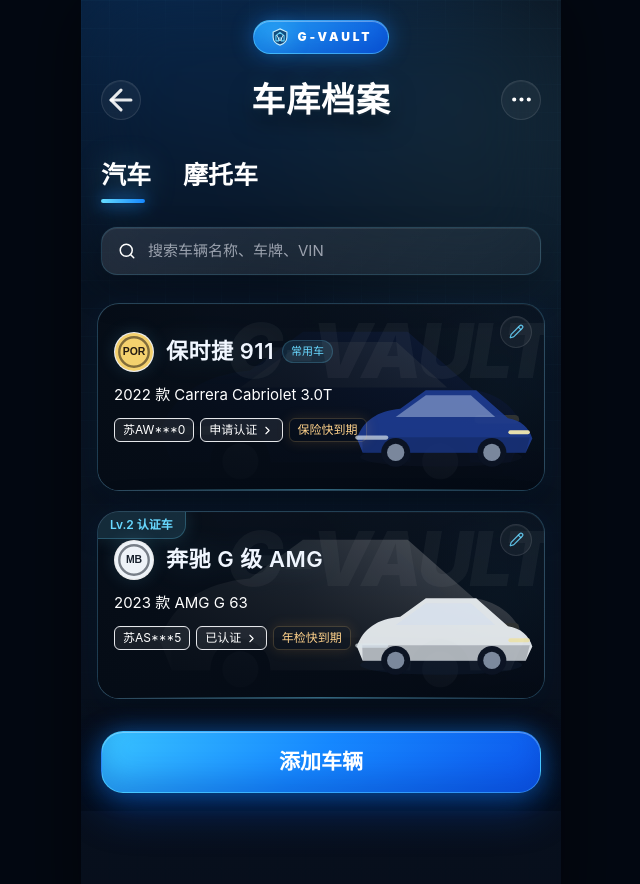
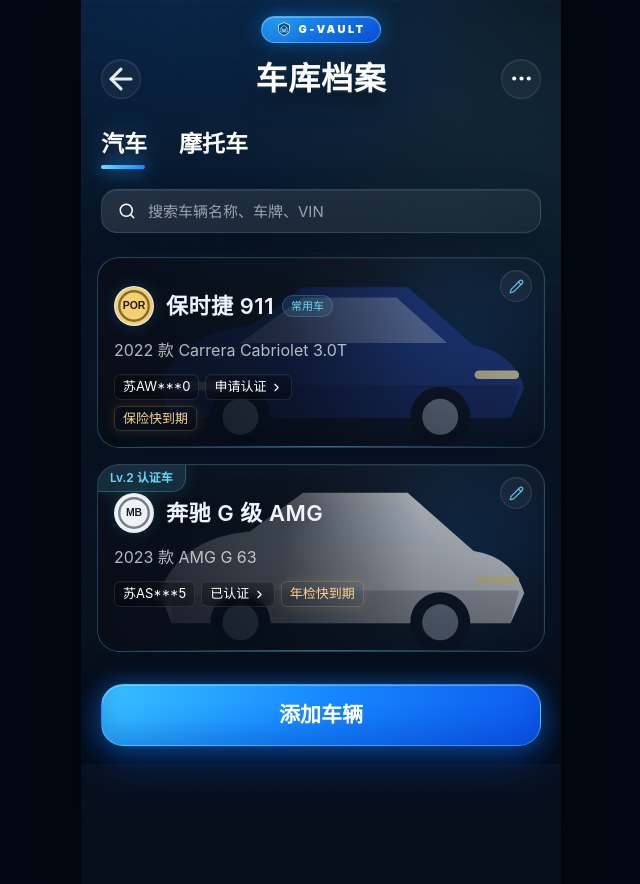
Before and after one commit to SWX2026/my-garage, a React (Vite) app: page / in a window 1280 px wide. Shown: the top 884 px of the page, without its empty margins (319-959 px from the left). Built offline with nearby package versions, Linux system fonts and the light colour scheme.

Commit message:
clarify vehicle photo card backgrounds

```diff
--- a/src/main.jsx
+++ b/src/main.jsx
@@ -203,21 +203,21 @@
   return (
     <main className="min-h-screen bg-[#030812] text-white">
       <div className="garage-shell mx-auto min-h-screen max-w-[480px] pb-32 shadow-[0_0_70px_rgba(0,0,0,.55)]">
-        <header className="sticky top-0 z-20 bg-gradient-to-b from-[#06101f]/96 via-[#06101f]/88 to-[#06101f]/58 px-5 pb-5 pt-5 backdrop-blur-2xl">
-          <div className="mb-5 flex justify-center">
+        <header className="sticky top-0 z-20 bg-gradient-to-b from-[#06101f]/96 via-[#06101f]/88 to-[#06101f]/58 px-5 pb-4 pt-4 backdrop-blur-2xl">
+          <div className="mb-3 flex justify-center">
             <BrandLogo compact />
           </div>
           <div className="grid grid-cols-[40px_1fr_40px] items-center">
             <button className="icon-line-button grid h-10 w-10 place-items-center rounded-full text-white/90" aria-label="返回">
               <ArrowLeft size={34} strokeWidth={2.2} />
             </button>
-            <h1 className="title-emboss text-center text-[34px] font-semibold tracking-wide">车库档案</h1>
+            <h1 className="title-emboss text-center text-[32px] font-semibold tracking-wide">车库档案</h1>
             <button className="icon-line-button grid h-10 w-10 place-items-center rounded-full text-white/72" aria-label="更多">
               <MoreHorizontal size={25} />
             </button>
           </div>
           <TabBar activeTab={activeTab} setActiveTab={setActiveTab} />
-          <label className="glass-search mt-6 flex h-12 items-center gap-3 rounded-2xl px-4 text-white/62">
+          <label className="glass-search mt-5 flex h-11 items-center gap-3 rounded-2xl px-4 text-white/62">
             <Search size={18} />
             <input
               value={query}
@@ -228,7 +228,7 @@
           </label>
         </header>
 
-        <section className="space-y-5 px-4 pt-2">
+        <section className="space-y-4 px-4 pt-2">
           {visibleVehicles.length ? (
             visibleVehicles.map((vehicle, index) => (
               <VehicleCard key={vehicle.id} vehicle={vehicle} index={index} onOpen={() => setDetail(vehicle)} onEdit={() => openEdit(vehicle)} />
@@ -262,12 +262,12 @@
     ['motorcycle', '摩托车'],
   ];
   return (
-    <nav className="mt-8 flex gap-8">
+    <nav className="mt-6 flex gap-8">
       {tabs.map(([key, label]) => (
         <button
           key={key}
           onClick={() => setActiveTab(key)}
-          className={`relative pb-2 text-[25px] font-semibold transition active:scale-95 ${activeTab === key ? 'text-white drop-shadow-[0_0_14px_rgba(104,216,255,.25)]' : 'text-white/52'}`}
+          className={`relative pb-2 text-[23px] font-semibold transition active:scale-95 ${activeTab === key ? 'text-white drop-shadow-[0_0_14px_rgba(104,216,255,.25)]' : 'text-white/52'}`}
         >
           {label}
           {activeTab === key && <span className="absolute bottom-0 left-0 h-1 w-11 rounded-full bg-[linear-gradient(90deg,#65dcff,#1688ff)] shadow-[0_0_16px_rgba(22,136,255,.95)]" />}
@@ -288,15 +288,14 @@
     >
       {hasPhoto && (
         <div
-          className="absolute inset-0 bg-cover bg-center opacity-75"
+          className="absolute inset-0 bg-cover bg-center opacity-[.88]"
           style={{ backgroundImage: `url(${vehicle.vehicleImage})` }}
         />
       )}
-      <div className={`absolute inset-0 ${hasPhoto ? 'bg-[linear-gradient(90deg,rgba(5,12,22,.94)_0%,rgba(5,12,22,.76)_46%,rgba(5,12,22,.36)_100%),linear-gradient(180deg,rgba(5,12,22,.2)_0%,rgba(3,8,18,.9)_100%)]' : ''}`} />
+      <div className={`absolute inset-0 ${hasPhoto ? 'bg-[linear-gradient(90deg,rgba(5,12,22,.88)_0%,rgba(5,12,22,.64)_42%,rgba(5,12,22,.12)_72%,rgba(5,12,22,0)_100%),linear-gradient(180deg,rgba(5,12,22,.05)_0%,rgba(3,8,18,.42)_100%)]' : ''}`} />
       {vehicle.verified && (
         <div className="absolute left-0 top-0 rounded-br-[14px] border-b border-r border-cyanGlow/25 bg-cyanGlow/15 px-3 py-1 text-[12px] font-semibold text-cyanGlow shadow-[0_0_18px_rgba(104,216,255,.16)]">Lv.2 认证车</div>
       )}
-      <div className="pointer-events-none absolute -right-2 top-2 text-[76px] font-black italic leading-none tracking-[-.04em] text-white/[.045]">G-VAULT</div>
       <div className="pointer-events-none absolute inset-x-6 bottom-0 h-px bg-gradient-to-r from-transparent via-cyanGlow/45 to-transparent" />
       <button
         onClick={(event) => {
@@ -314,7 +313,7 @@
           <LogoImage src={vehicle.brandLogo} label={vehicle.brand} />
           <div className="min-w-0">
             <div className="flex items-center gap-2">
-              <h2 className="truncate text-[22px] font-semibold tracking-wide text-[#f0f6ff] drop-shadow-[0_0_14px_rgba(104,216,255,.12)]">{vehicle.name || '未命名车辆'}</h2>
+              <h2 className="truncate text-[22px] font-semibold tracking-wide text-[#f0f6ff] drop-shadow-[0_0_14px_rgba(0,0,0,.42)]">{vehicle.name || '未命名车辆'}</h2>
               {vehicle.favorite && (
                 <span className="shrink-0 rounded-full border border-cyanGlow/20 bg-cyanGlow/10 px-2 py-0.5 text-[11px] text-cyanGlow">常用车</span>
               )}
@@ -322,7 +321,7 @@
           </div>
         </div>
 
-        <p className="mt-3 truncate text-[15px] text-white/62">
+        <p className="mt-3 truncate text-[16px] text-white/70">
           {vehicle.year ? `${vehicle.year} 款 ` : ''}
           {vehicle.model || '未填写型号'}
         </p>
@@ -336,9 +335,7 @@
       </div>
 
       <div className="absolute bottom-4 right-0 flex h-[108px] w-[50%] items-end justify-end pr-2">
-        {hasPhoto ? (
-          <img src={vehicle.vehicleImage} alt={vehicle.name} className="vehicle-float max-h-full max-w-full object-contain opacity-90 drop-shadow-[0_22px_22px_rgba(0,0,0,.42)]" />
-        ) : (
+        {!hasPhoto && (
           <DefaultVehicle type={vehicle.category} />
         )}
       </div>
@@ -355,11 +352,11 @@
 }
 
 function Tag({ children }) {
-  return <span className="rounded-md border border-white/8 bg-white/[.075] px-2 py-0.5 text-[12px] text-white/72 shadow-[inset_0_1px_0_rgba(255,255,255,.04)]">{children}</span>;
+  return <span className="rounded-md border border-white/10 bg-black/25 px-2 py-0.5 text-[13px] text-white/76 shadow-[inset_0_1px_0_rgba(255,255,255,.04)] backdrop-blur-sm">{children}</span>;
 }
 
 function AlertTag({ children }) {
-  return <span className="rounded-md border border-[#ffca74]/20 bg-[#ffb34d]/16 px-2 py-0.5 text-[12px] text-[#ffd28b] shadow-[0_0_14px_rgba(255,179,77,.14)]">{children}</span>;
+  return <span className="rounded-md border border-[#ffca74]/20 bg-[#ffb34d]/18 px-2 py-0.5 text-[13px] text-[#ffd28b] shadow-[0_0_14px_rgba(255,179,77,.14)] backdrop-blur-sm">{children}</span>;
 }
 
 function BottomDock({ onCreate }) {
@@ -377,13 +374,13 @@
 
 function BrandLogo({ compact = false }) {
   return (
-    <div className={`garage-pill inline-flex items-center gap-2 rounded-full border border-cyanGlow/45 bg-[linear-gradient(135deg,rgba(38,169,255,.95),rgba(11,96,255,.82))] ${compact ? 'px-4 py-1.5' : 'px-5 py-2'}`}>
-      <svg className="h-5 w-5 drop-shadow-[0_0_10px_rgba(104,216,255,.55)]" viewBox="0 0 32 32" aria-hidden="true">
+    <div className={`garage-pill inline-flex items-center gap-1.5 rounded-full border border-cyanGlow/45 bg-[linear-gradient(135deg,rgba(38,169,255,.95),rgba(11,96,255,.82))] ${compact ? 'px-3.5 py-1' : 'px-5 py-2'}`}>
+      <svg className="h-4 w-4 drop-shadow-[0_0_10px_rgba(104,216,255,.55)]" viewBox="0 0 32 32" aria-hidden="true">
         <path d="M16 3 27 8v8.5c0 6.5-4.6 10.5-11 12.5C9.6 27 5 23 5 16.5V8z" fill="rgba(3,12,25,.52)" stroke="rgba(210,244,255,.95)" strokeWidth="1.8" />
         <path d="M9.5 14 16 8.7 22.5 14v8.2h-4.1v-4.7h-4.8v4.7H9.5z" fill="none" stroke="rgba(104,216,255,.95)" strokeWidth="1.8" strokeLinejoin="round" />
         <path d="M11.2 13.6 16 22.4l4.8-8.8" fill="none" stroke="white" strokeWidth="1.5" strokeLinecap="round" strokeLinejoin="round" opacity=".82" />
       </svg>
-      <span className="text-xs font-black tracking-[.24em] text-white">G-VAULT</span>
+      <span className="text-[11px] font-black tracking-[.22em] text-white">G-VAULT</span>
     </div>
   );
 }
--- a/src/styles.css
+++ b/src/styles.css
@@ -85,14 +85,15 @@
 .garage-card {
   border: 1px solid rgba(104,216,255,.18);
   background:
-    linear-gradient(135deg, rgba(35, 48, 66, .76), rgba(14, 28, 46, .68)),
-    linear-gradient(90deg, rgba(255,255,255,.07), transparent);
+    radial-gradient(circle at 82% 48%, rgba(22,136,255,.18), transparent 32%),
+    linear-gradient(135deg, rgba(35, 48, 66, .72), rgba(11, 24, 40, .78)),
+    linear-gradient(90deg, rgba(255,255,255,.06), transparent);
   box-shadow:
     0 20px 48px rgba(0,0,0,.34),
     0 0 28px rgba(22,136,255,.08),
     inset 0 1px 0 rgba(255,255,255,.08),
     inset 0 0 0 1px rgba(255,255,255,.025);
-  backdrop-filter: blur(22px);
+  backdrop-filter: blur(10px);
 }
 
 .garage-card::before {
@@ -101,14 +102,8 @@
   inset: 0;
   pointer-events: none;
   background:
-    radial-gradient(circle at 90% 55%, rgba(104,216,255,.18), transparent 26%),
-    linear-gradient(120deg, transparent, rgba(255,255,255,.055), transparent 46%);
-  opacity: .72;
-}
-
-.vehicle-float {
-  transform: translateX(6px);
-  filter: saturate(1.06) contrast(1.04);
+    linear-gradient(120deg, transparent, rgba(255,255,255,.035), transparent 46%);
+  opacity: .42;
 }
 
 .tech-add-button {
```
